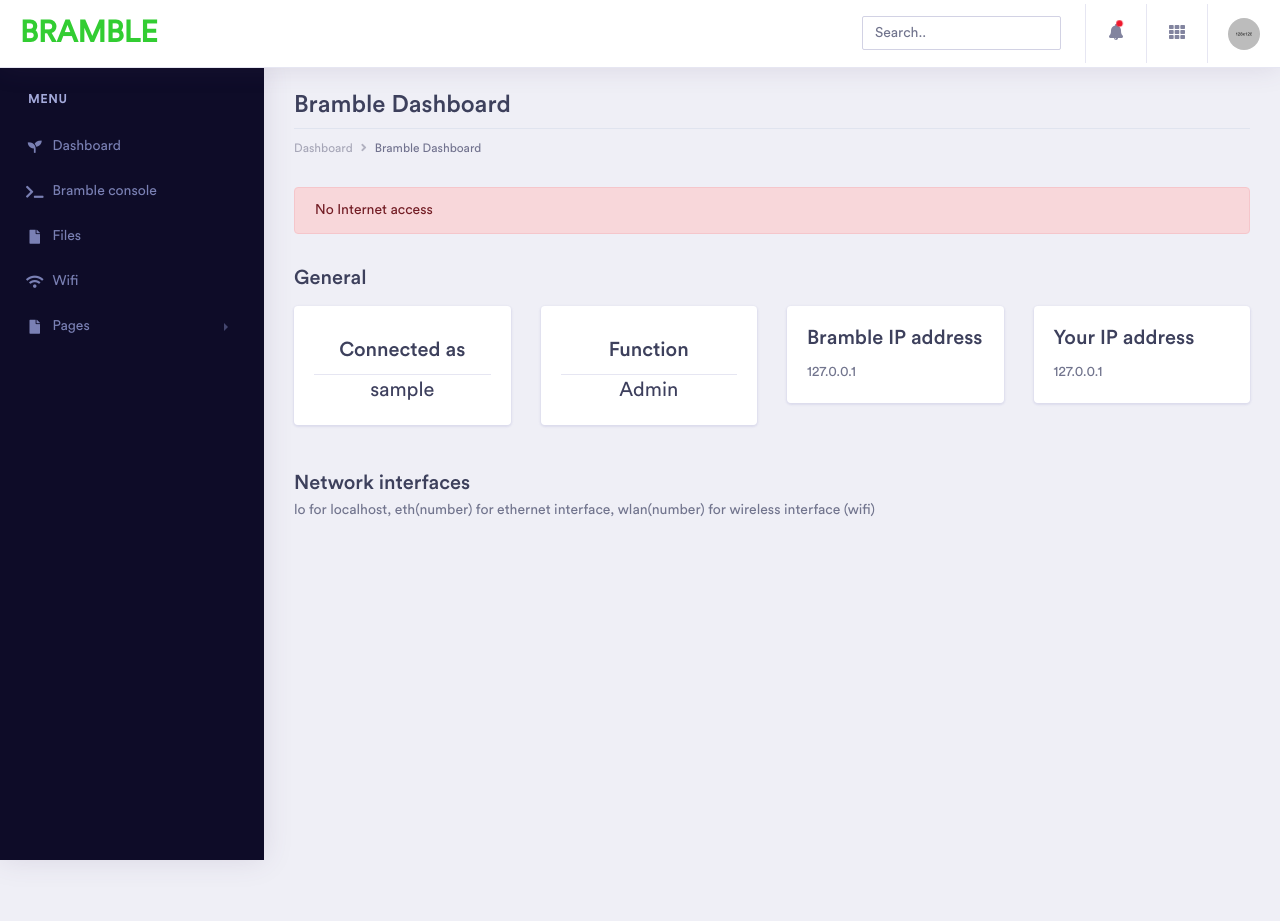
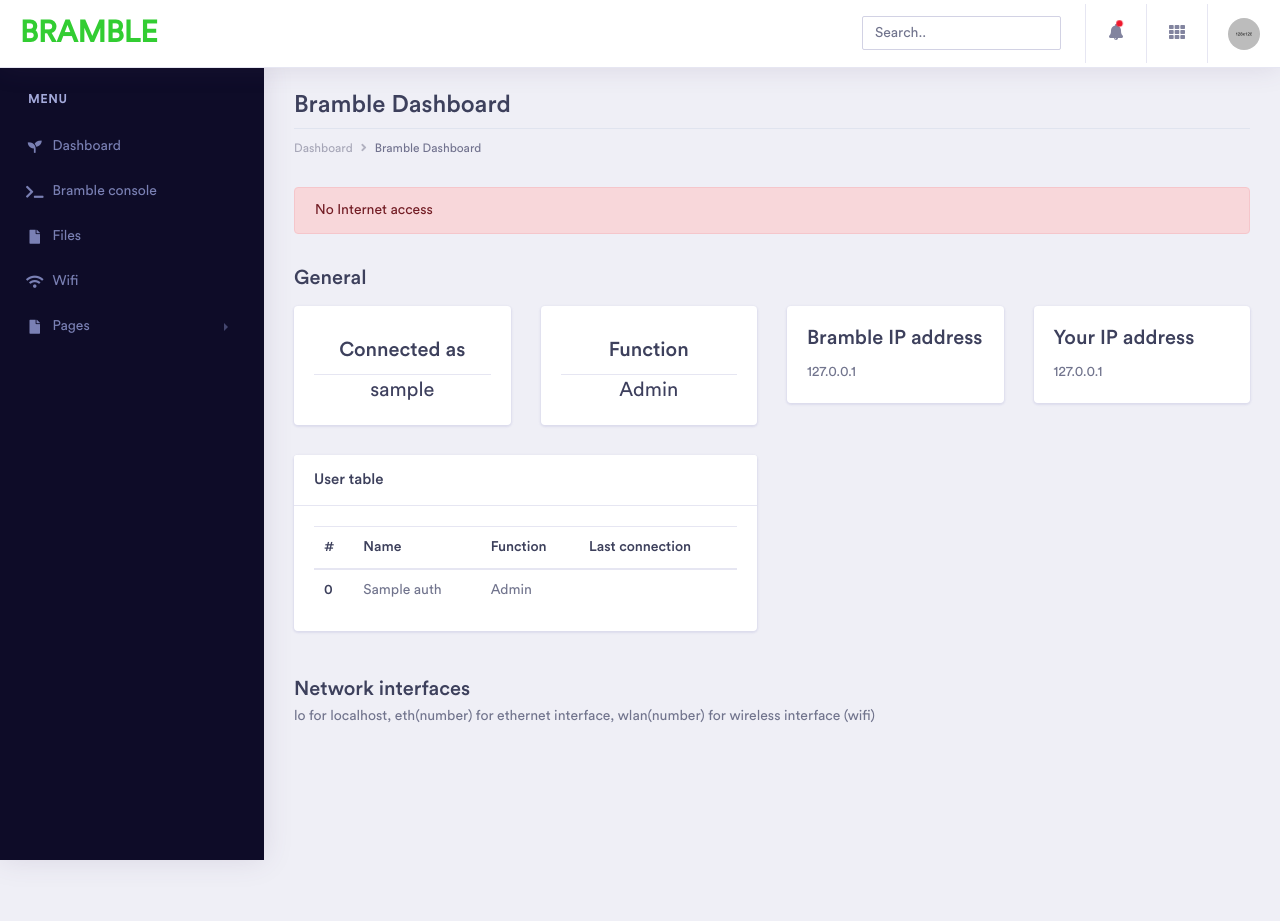
Before and after one commit to marcrow/bramble-dashboard, a PHP site: page / in a window 1280 px wide. Shown: the top 921 px of the page. Run offline with PHP 8.4, Linux system fonts and the light colour scheme; the visitor is signed in with stand-in values (Sample User, id 1); tables that the repository leaves empty or names only in its code hold one stand-in row (values such as "Sample post"); data that the repository does not hold is empty; some web fonts are replaced.

Commit message:
":lollipop: display a list of users in the dashboards"

```diff
--- a/index.php
+++ b/index.php
@@ -141,8 +141,55 @@ secure_page();
                     <!-- ============================================================== -->
                     <!-- ip  -->
                     <!-- ============================================================== -->
+			<div class="row">
+                        <!-- ============================================================== -->
+                        <!-- basic table -->
+                        <!-- ============================================================== -->
+                        <div class="col-xl-6 col-lg-6 col-md-12 col-sm-12 col-12">
+                            <div class="card">
+                                <h5 class="card-header">User table</h5>
+                                <div class="card-body">
 
+			<?php
 
+			$mysqli = mysqli_connect("localhost", "web_agent", "password", "bramble");
+    			if(!$mysqli){
+        			echo "Error unable to connect to the database";
+			}
+			else{
+                           	echo '<table class="table">
+                                <thead>
+                                    <tr>
+                                        <th scope="col">#</th>
+                                        <th scope="col">Name</th>
+                                        <th scope="col">Function</th>
+                                        <th scope="col">Last connection</th>
+                                    </tr>
+                                </thead>
+                                <tbody>';
+				$query = "SELECT name, is_admin FROM `auth`";
+				$result = mysqli_query($mysqli,$query) or die($query . " - " . mysql_error());
+				if(mysqli_num_rows($result) > 0 ){
+					$i=0;
+					while ($tab = mysqli_fetch_array($result)) {
+						echo '<tr> <th scope="row">'.$i.'</th>';
+						$i=$i+1;
+						echo '<td>'.$tab['name'].'</td>';
+						if($tab['is_admin']==1)
+							echo '<td>Admin</td>';
+						else
+							echo '<td>User</td>';
+						echo '</tr>';
+					}
+					echo '</tbody></table>';
+				}
+			}
+			?>
+			</div>
+
+		</div>
+		</div>
+		</div>
                     <div class="row">
 
                         <div class="col-xl-12 col-lg-12 col-md-12 col-sm-12 col-12">
```
